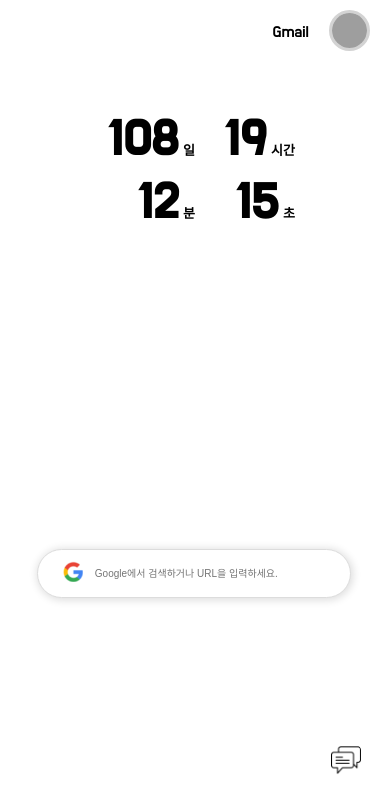
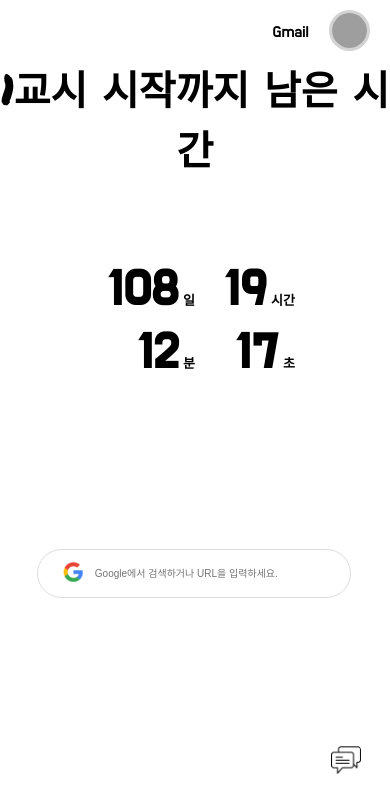
Before and after one commit to kim-dowan/suneungcount, a React (Create React App) app: page /#/ in a window 390 px wide. Shown: the top 812 px of the page. Built offline with nearby package versions, Linux system fonts and the light colour scheme; no server answers; the database is empty; grey boxes are pictures that could not be loaded; a web font is replaced by a local one.

Commit message:
Last Commit!

```diff
--- a/package.json
+++ b/package.json
@@ -40,5 +40,5 @@
       "last 1 safari version"
     ]
   },
-  "homepage": "."
+  "homepage": "https://kim-dowan.github.io/suneungcount"
 }
--- a/src/routes/Home.js
+++ b/src/routes/Home.js
@@ -11,6 +11,8 @@ const Home = ({ userObj, isLoggedIn }) => {
   const [time, setTime] = useState([]);
   const [query, setQuery] = useState("");
   const [isChatting, setIsChatting] = useState(false);
+  const [dday, setDday] = useState(false);
+  const [finished, setFinished] = useState(false);
 
   const onChange = (event) => {
     const {
@@ -34,12 +36,20 @@ const Home = ({ userObj, isLoggedIn }) => {
     const minute = second / 60;
     const hour = minute / 60;
     const day = hour / 24;
+    if (second > 31200) {
       setTime([
         Math.floor(day),
         timeFormatter(Math.floor(hour % 24)),
         timeFormatter(Math.floor(minute % 60)),
         timeFormatter(Math.floor(second % 60)),
       ]);
+    } else if (second > 0) {
+      setTime(["수", "능", "대", "박!"]);
+      setDday(true);
+    } else {
+      setTime(["수", "고", "했", "어"]);
+      setFinished(true);
+    }
   };
 
   const onLoginClick = () => {
@@ -69,20 +79,17 @@ const Home = ({ userObj, isLoggedIn }) => {
   };
 
   useEffect(() => {
-    document.getElementById("searchBar").focus();
     countDown();
     document.getElementById("root").style.backgroundColor =
       "rgba(255, 255, 255, 0.2)";
     document.getElementById("root").style.opacity = "100%";
     document.getElementById("root").style.transition =
       "background-color 1s, opacity 1s";
+
     setInterval(() => {
       countDown();
     }, 1000);
     setInit(true);
-    setTimeout(() => {
-      document.getElementById("searchBar").focus();
-    }, 500);
     // eslint-disable-next-line
   }, []);
 
@@ -107,28 +114,44 @@ const Home = ({ userObj, isLoggedIn }) => {
         </div>
         {init ? (
           <div className="countdown">
-            {/* <h1 className="title_time" id="title_time">
-              수능까지 남은 시간
-            </h1> */}
-            <div className="times">
+            <h1 className="title_time" id="title_time">
+              1교시 시작까지 남은 시간
+            </h1>
+            <div id="times" className="times">
               <div className="time_group">
                 <div className="time_div_date">
                   <strong className="time">{time[0]}</strong>
+                  {!(dday || finished) ? (
                     <strong className="time_des">일</strong>
+                  ) : (
+                    <></>
+                  )}
                 </div>
                 <div className="time_div">
                   <strong className="time">{time[1]}</strong>
+                  {!(dday || finished) ? (
                     <strong className="time_des">시간</strong>
+                  ) : (
+                    <></>
+                  )}
                 </div>
               </div>
               <div className="time_group">
                 <div className="time_div">
                   <strong className="time">{time[2]}</strong>
+                  {!(dday || finished) ? (
                     <strong className="time_des">분</strong>
+                  ) : (
+                    <></>
+                  )}
                 </div>
                 <div className="time_div">
                   <strong className="time">{time[3]}</strong>
+                  {!(dday || finished) ? (
                     <strong className="time_des">초</strong>
+                  ) : (
+                    <></>
+                  )}
                 </div>
               </div>
             </div>
--- a/src/styles/Home.css
+++ b/src/styles/Home.css
@@ -65,6 +65,10 @@ body {
   width: 100%;
 }
 
+.title_time {
+  text-shadow: 1px 1px white, -1px -1px white, -1px 1px white, 1px -1px white;
+  margin: 0;
+}
 .times {
   width: 100%;
   text-align: center;
@@ -323,7 +327,6 @@ body {
   .times {
     width: 100%;
     text-align: center;
-    margin-top: 50px;
     font-family: "Do Hyeon", sans-serif;
   }
 
```
Lines whose indentation alone changed are shown as unchanged.
